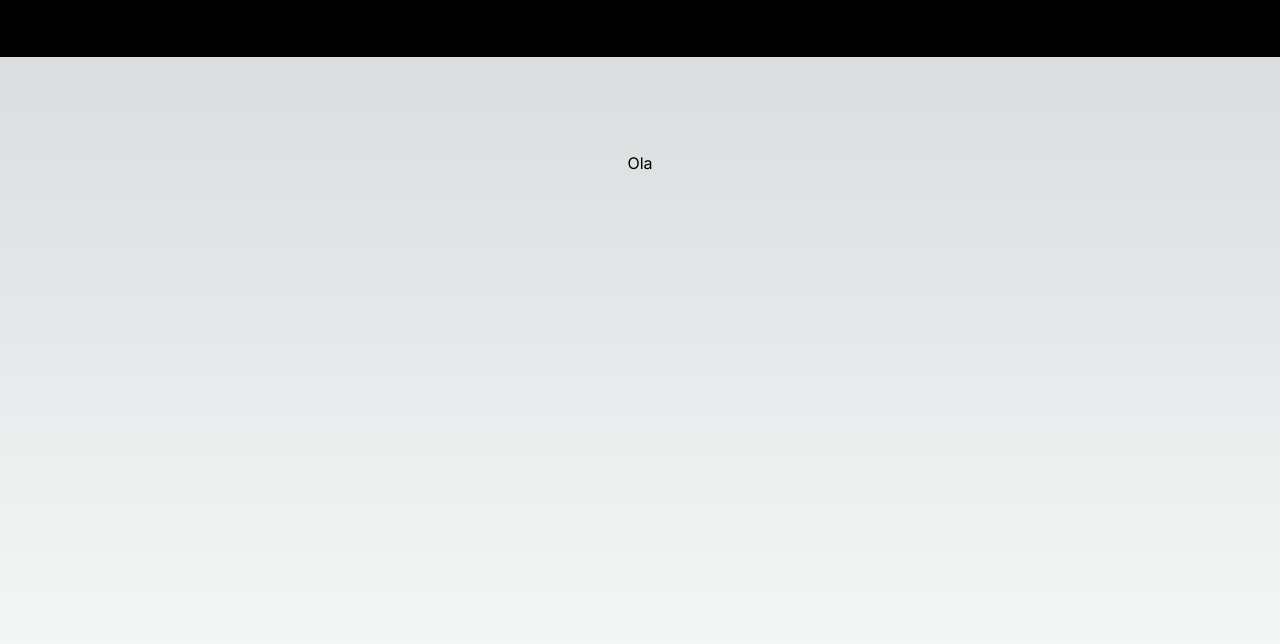
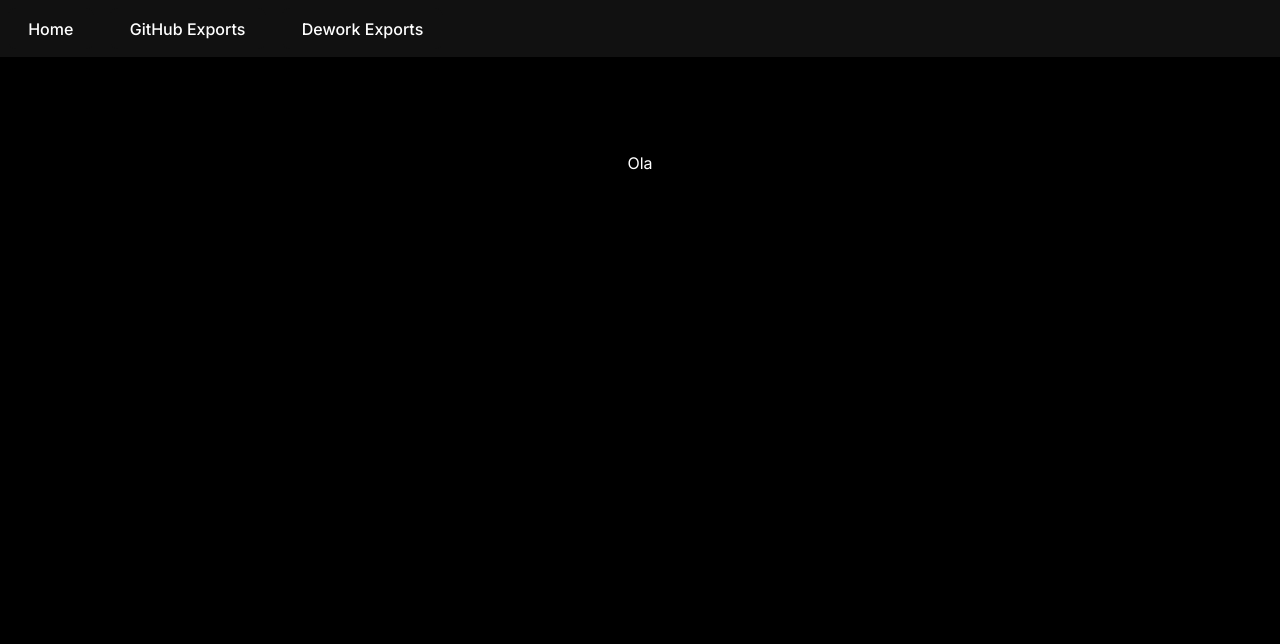
Before and after one commit to treasuryguild/public-workspace-csv-exporter, a Next.js app: page / in a window 1280 px wide. Shown: the top 644 px of the page. Built offline with nearby package versions, Linux system fonts and the light colour scheme; no server answers.

Commit message:
Refactor color scheme and styling in DeworkExports page

```diff
--- a/app/globals.css
+++ b/app/globals.css
@@ -5,43 +5,6 @@
     'Roboto Mono', 'Oxygen Mono', 'Ubuntu Monospace', 'Source Code Pro',
     'Fira Mono', 'Droid Sans Mono', 'Courier New', monospace;
 
-  --foreground-rgb: 0, 0, 0;
-  --background-start-rgb: 214, 219, 220;
-  --background-end-rgb: 255, 255, 255;
-
-  --primary-glow: conic-gradient(
-    from 180deg at 50% 50%,
-    #16abff33 0deg,
-    #0885ff33 55deg,
-    #54d6ff33 120deg,
-    #0071ff33 160deg,
-    transparent 360deg
-  );
-  --secondary-glow: radial-gradient(
-    rgba(255, 255, 255, 1),
-    rgba(255, 255, 255, 0)
-  );
-
-  --tile-start-rgb: 239, 245, 249;
-  --tile-end-rgb: 228, 232, 233;
-  --tile-border: conic-gradient(
-    #00000080,
-    #00000040,
-    #00000030,
-    #00000020,
-    #00000010,
-    #00000010,
-    #00000080
-  );
-
-  --callout-rgb: 238, 240, 241;
-  --callout-border-rgb: 172, 175, 176;
-  --card-rgb: 180, 185, 188;
-  --card-border-rgb: 131, 134, 135;
-}
-
-@media (prefers-color-scheme: dark) {
-  :root {
   --foreground-rgb: 255, 255, 255;
   --background-start-rgb: 0, 0, 0;
   --background-end-rgb: 0, 0, 0;
@@ -71,7 +34,6 @@
   --card-rgb: 100, 100, 100;
   --card-border-rgb: 200, 200, 200;
 }
-}
 
 * {
   box-sizing: border-box;
@@ -100,20 +62,22 @@ a {
   text-decoration: none;
 }
 
-@media (prefers-color-scheme: dark) {
 html {
   color-scheme: dark;
 }
-}
+
 .main {
   display: flex;
   flex-direction: column;
+  min-height: 100vh;
 }
+
 .component {
-  margin-top:4.5em;
+  margin-top: 4.5em;
 }
+
 .nav {
-  background-color: black;
+  background-color: #111;
   display: flex;
   justify-content: space-between;
   position: fixed;
@@ -136,13 +100,16 @@ a {
   font-size: 1em;
   font-weight: 500;
   font-family: inherit;
-  background-color: black;
+  background-color: #111;
   cursor: pointer;
   transition: border-color 0.25s;
+  color: white;
 }
+
 .navitems:hover {
   border-color: #646cff;
 }
+
 .navitems:focus,
 .navitems:focus-visible {
   border-color: #646cff;
--- a/components/Nav.tsx
+++ b/components/Nav.tsx
@@ -44,6 +44,7 @@ const Nav = () => {
       const { error } = await supabase.auth.signOut()
     }
    //console.log(session, isAdmin)
+   // Just keeping the discord signin incase we need it later
   return (
     <nav className="routes">
           <Link href="/" className="navitems">
@@ -55,10 +56,10 @@ const Nav = () => {
           <Link href="/deworkexports" className="navitems">
             Dework Exports
           </Link>
-          {!session && (<button onClick={signInWithDiscord} className="navitems">
+          {!session && false && (<button onClick={signInWithDiscord} className="navitems">
           Sign In with Discord
-        </button>)}
-          {session && (
+          </button>)}
+          {session &&  false && (
           <button onClick={signout} className="navitems">
           Sign Out
           </button>)}
--- a/styles/page.module.css
+++ b/styles/page.module.css
@@ -1,4 +1,17 @@
 .main {
+  --background-start-rgb: 0, 0, 0;
+  --background-end-rgb: 0, 0, 0;
+  --foreground-rgb: 255, 255, 255;
+  --primary-glow: radial-gradient(rgba(1, 65, 255, 0.4), rgba(1, 65, 255, 0));
+  --secondary-glow: linear-gradient(to bottom right, rgba(1, 65, 255, 0), rgba(1, 65, 255, 0), rgba(1, 65, 255, 0.3));
+  --card-rgb: 0, 0, 0;
+  --card-border-rgb: 255, 255, 255;
+  --callout-rgb: 20, 20, 20;
+  --callout-border-rgb: 108, 108, 108;
+
+  color: rgb(var(--foreground-rgb));
+  background: linear-gradient(to bottom, transparent, rgb(var(--background-end-rgb))) rgb(var(--background-start-rgb));
+
   display: flex;
   flex-direction: column;
   justify-content: space-between;
@@ -210,15 +223,14 @@
   }
 }
 
-@media (prefers-color-scheme: dark) {
-  .vercelLogo {
-    filter: invert(1);
-  }
 
-  .logo {
-    filter: invert(1) drop-shadow(0 0 0.3rem #ffffff70);
-  }
+.vercelLogo {
+  filter: invert(1);
 }
+.logo {
+  filter: invert(1) drop-shadow(0 0 0.3rem #ffffff70);
+}
+
 
 @keyframes rotate {
   from {
```
Also changed, not shown: styles/deworkexports.module.css (+8 -1 lines). Lines whose indentation alone changed are shown as unchanged.
